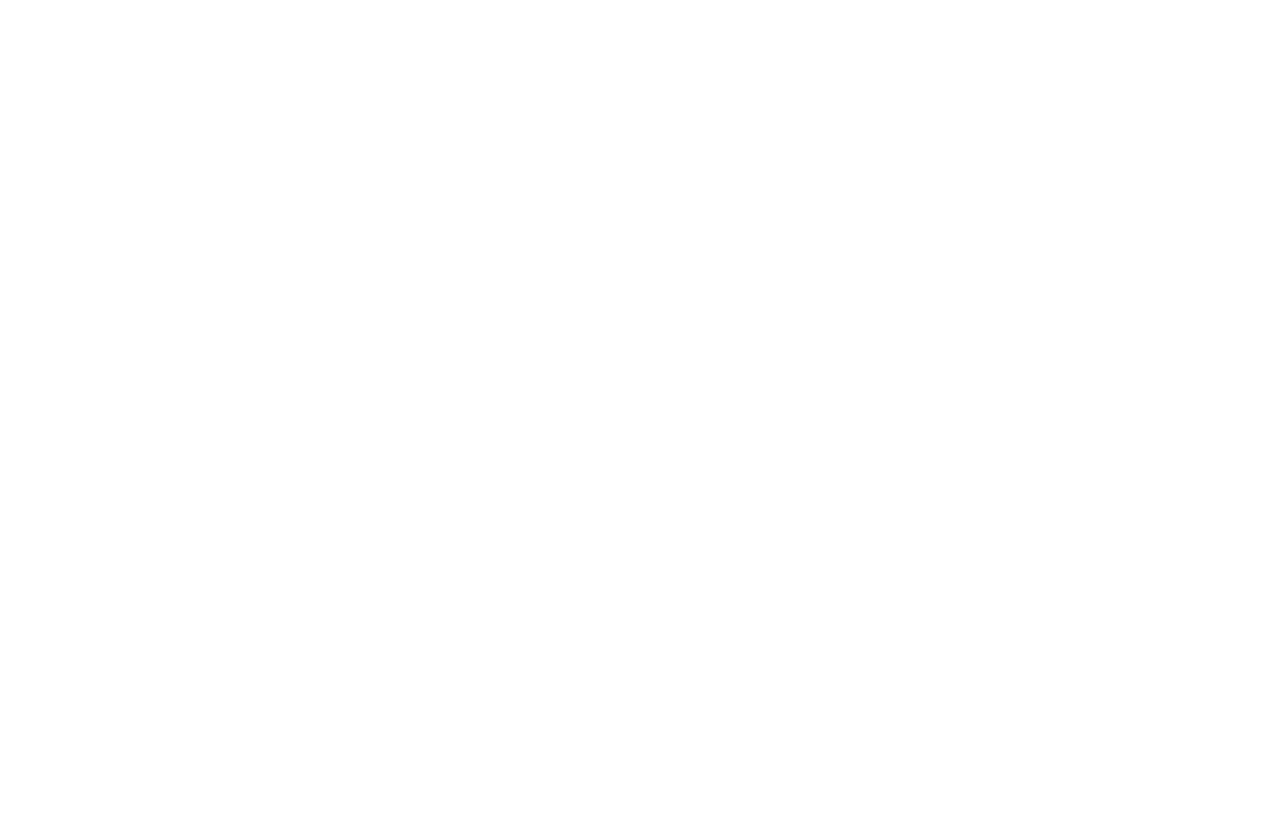
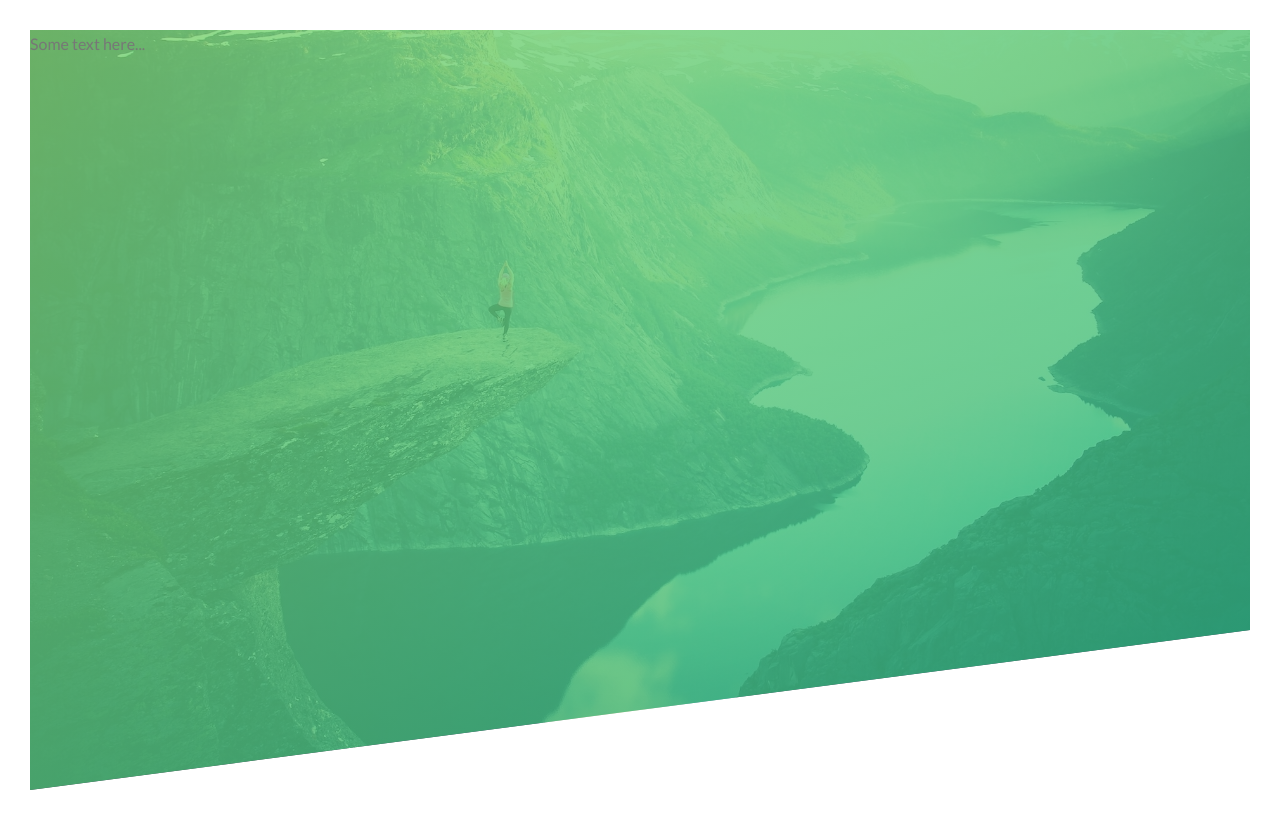
Before and after one commit to danielpalmares/natours, a plain HTML site: page starter/index.html in a window 1280 px wide. Drawn offline with Linux system fonts and the light colour scheme; files that its build step writes are made by us from their sources.

Commit message:
Background adicionado com recorte e gradiente

```diff
--- a/starter/css/style.css
+++ b/starter/css/style.css
@@ -6,3 +6,26 @@ Medium green: #55c57a
 Dark green: #28b485
 
 */
+
+* {
+    margin: 0;
+    padding: 0;
+    box-sizing: border-box;
+}
+
+body {
+    font-family: 'Lato', sans-serif;
+    font-size: 16px;
+    font-weight: 400;
+    color: #777;
+    line-height: 1.7;
+    padding: 30px;
+}
+
+.header {
+    height: 95vh;
+    background-image: linear-gradient(to right bottom, rgba(128, 214, 113, 0.8), rgba(40, 180, 133, 0.8)) ,url(../img/hero.jpg);
+    background-size: cover;
+    background-position: top;
+    clip-path: polygon(0 0, 100% 0, 100% 75vh, 0 100%); /* fazendo recortes em backgrounds!!! */
+}
--- a/starter/index.html
+++ b/starter/index.html
@@ -13,7 +13,8 @@
         <title>Natours | Exciting tours for adventurous people</title>
     </head>
     <body>
-
-
+        <header class="header">
+            Some text here...
+        </header>
     </body>
 </html>
```
